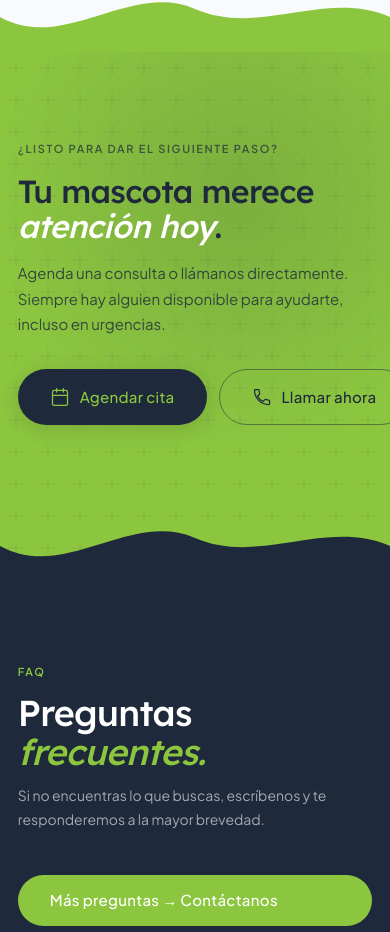
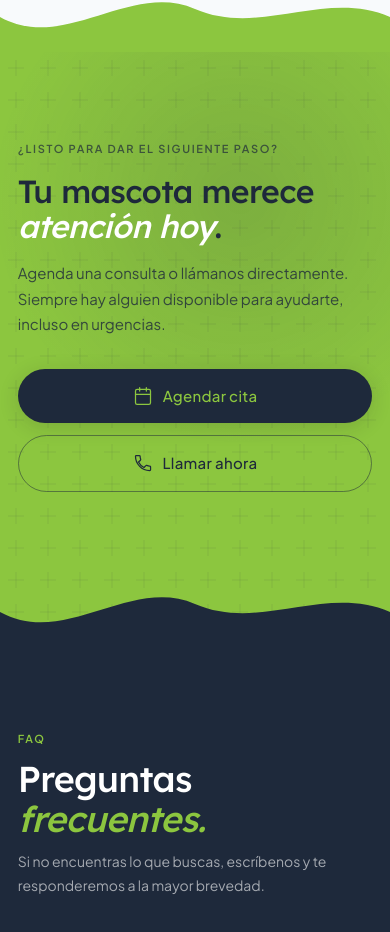
Before and after one commit to Bisckk/Anisanar, an Astro site: page / in a window 390 px wide. Shown: the part 7849-8781 px from the top of the page. Built offline with nearby package versions, Linux system fonts and the light colour scheme; Astro itself is replaced by a stand-in of ours.

Commit message:
feat: add CTABanner and About components to the landing page

```diff
--- a/src/components/About.astro
+++ b/src/components/About.astro
@@ -90,7 +90,7 @@ const values = [
           ))}
         </ul>
 
-        <a href="#contact" class="btn-primary about__cta reveal-up" style="display:inline-flex;margin-top:2.5rem">
+        <a href="#team" class="btn-primary about__cta reveal-up" style="display:inline-flex;margin-top:2.5rem">
           Conoce al equipo
           <svg width="16" height="16" viewBox="0 0 16 16" fill="none" aria-hidden="true">
             <path d="M3 8h10M9 4l4 4-4 4" stroke="currentColor" stroke-width="1.5" stroke-linecap="round" stroke-linejoin="round"/>
--- a/src/components/CTABanner.astro
+++ b/src/components/CTABanner.astro
@@ -164,6 +164,7 @@
     transition: transform 0.3s cubic-bezier(0.16, 1, 0.3, 1), box-shadow 0.3s ease;
     cursor: pointer;
     white-space: nowrap;
+    width: 100%;
   }
 
   .cta-banner__btn:hover { transform: translateY(-2px); }
@@ -190,6 +191,14 @@
   }
 
   @media (max-width: 768px) {
-    .cta-banner__actions { flex-direction: row; flex-wrap: wrap; }
+    .cta-banner__inner { flex-direction: column; }
+    .cta-banner__actions {
+      flex-direction: column;
+      width: 100%;
+    }
+    .cta-banner__btn {
+      width: 100%;
+      text-align: center;
+    }
   }
 </style>
```
